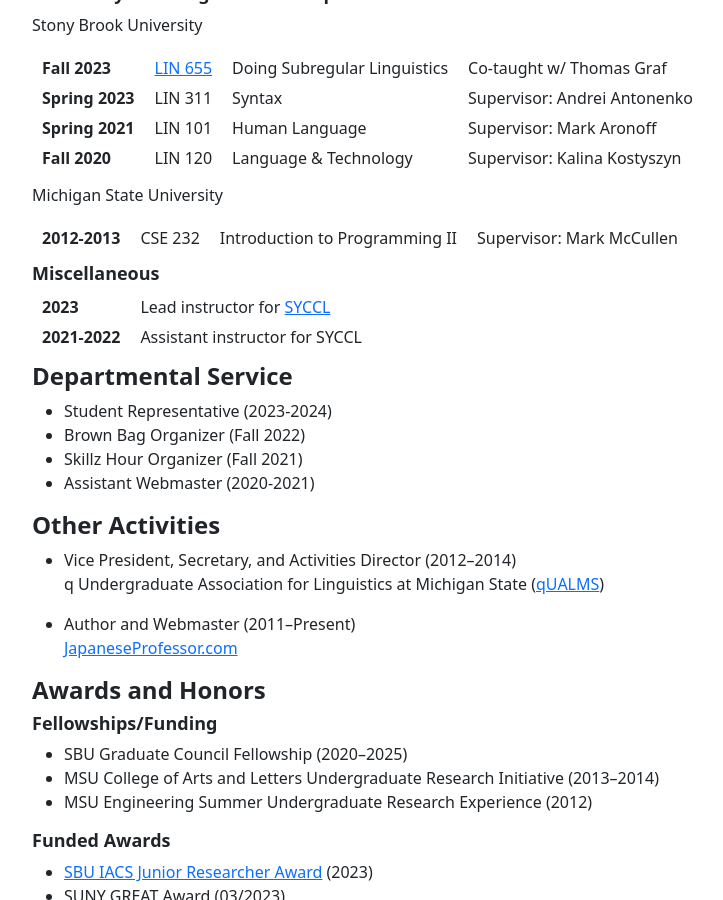
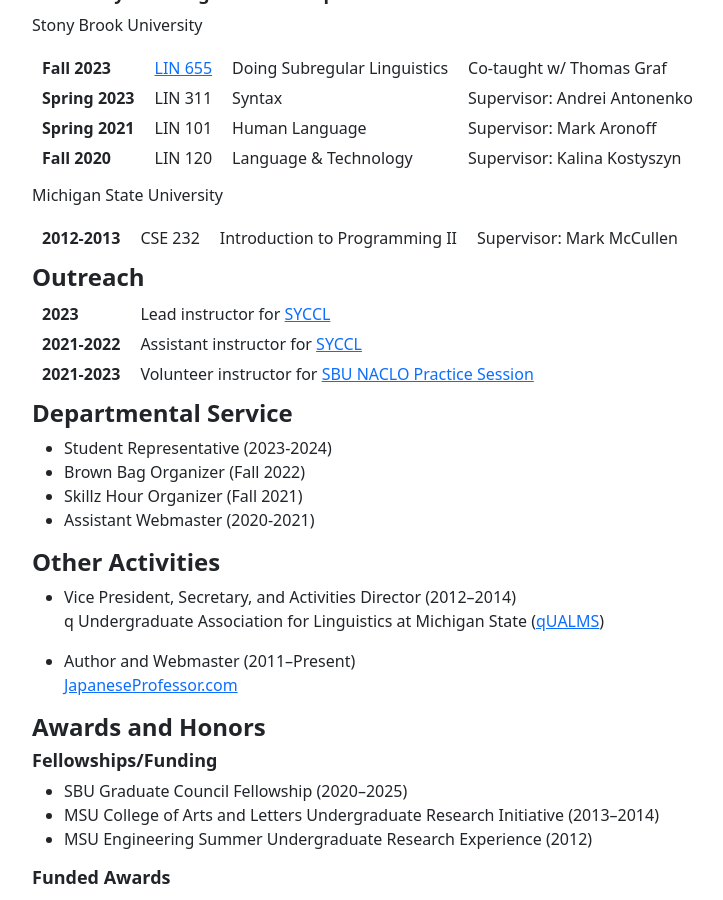
Before and after one commit to khanson679/khanson679.github.io, a Jekyll site: the page built from index.md, in a window 1280 px wide and 900 px high, scrolled down 1681 px. Shown: the whole window, without its empty margins (150-873 px from the left). Built offline with Jekyll 4.4.1, drawn with Linux system fonts in a browser that asks for light colours.

Commit message:
Add NACLO practice. Separate outreach section.

```diff
--- a/index.md
+++ b/index.md
@@ -80,10 +80,12 @@ Michigan State University
 
 | **2012-2013** | CSE 232 | Introduction to Programming II | Supervisor: Mark McCullen |
 
-### Miscellaneous
+
+## Outreach
 
 | **2023** | Lead instructor for [SYCCL][syccl]
-| **2021-2022** | Assistant instructor for SYCCL |
+| **2021-2022** | Assistant instructor for [SYCCL][syccl] |
+| **2021-2023** | Volunteer instructor for [SBU NACLO Practice Session][iacs-naclo] |
 
 
 ## Departmental Service
@@ -131,6 +133,7 @@ Email me at my first initial + last name + six seven nine at gmail dot com.
 
 [graf]: https://thomasgraf.net
 [iacs-jra]: https://iacs.stonybrook.edu/opportunities/awards/junior-researcher-award
+[iacs-naclo]: https://calendar.stonybrook.edu/site/iacs/event/naclo-2023/
 [jet]: https://www.jetprogramme.org
 [jp]: https://www.japaneseprofessor.com
 [lair]: https://lair.cse.msu.edu/
```
